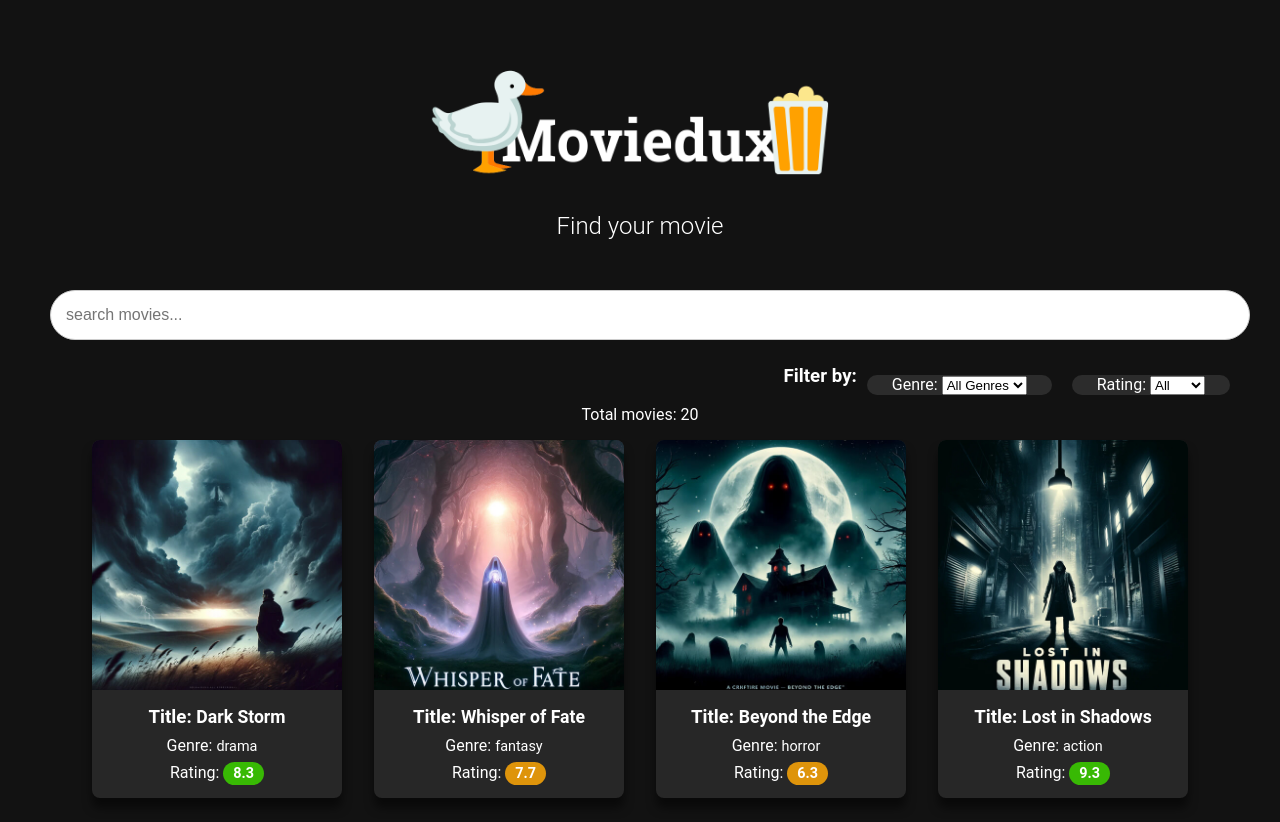
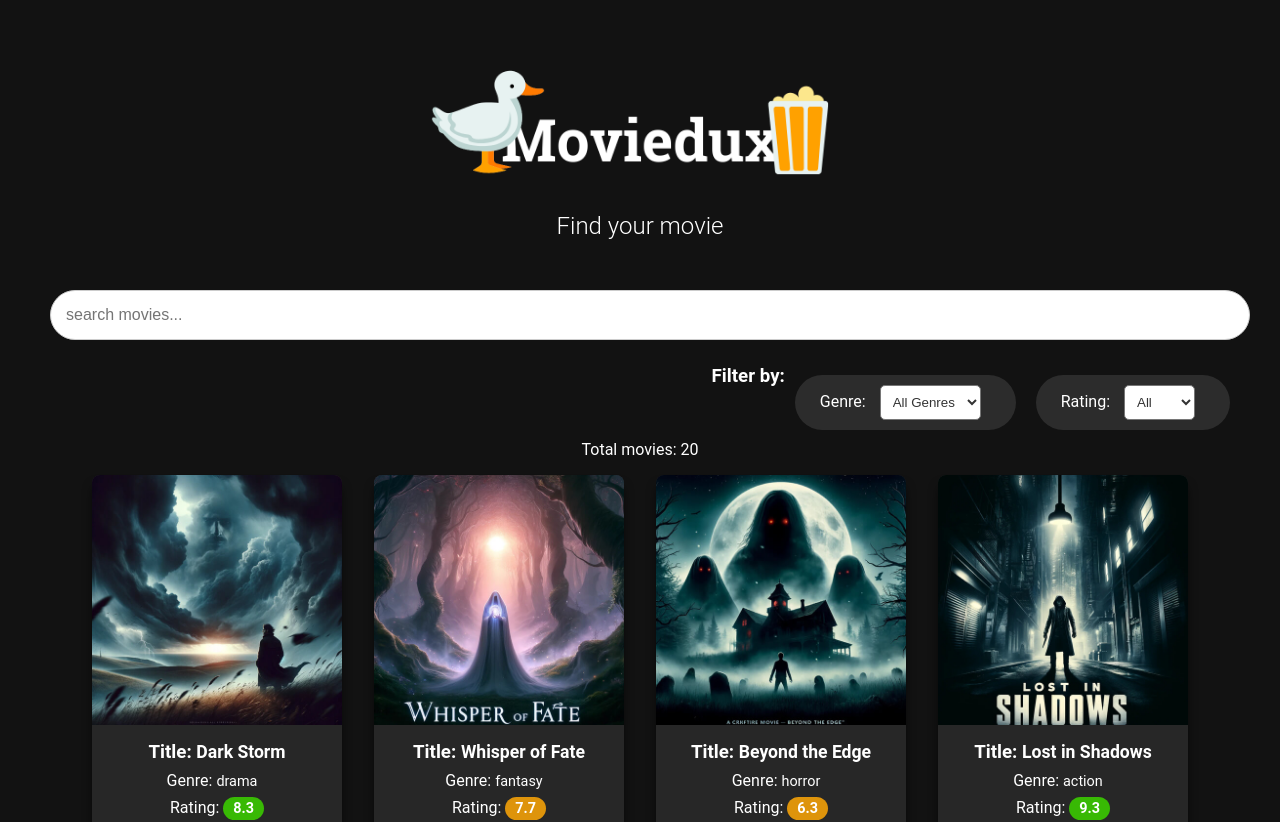
Before and after one commit to Annie92/react-test, a React (Create React App) app: page / in a window 1280 px wide. Shown: the top 822 px of the page. Built offline with nearby package versions, Linux system fonts and the light colour scheme.

Commit message:
Filter event handling: added onchange event and set genre,rating value with corresponding select dropdown change. Check in extension tool for tate changes when dropdown value changes

```diff
--- a/src/components/MoviesGrid.js
+++ b/src/components/MoviesGrid.js
@@ -17,6 +17,13 @@ export default function MoviesGrid() {
   const handleSearchChange = (e) => {
     setSearchTerm(e.target.value);
   };
+  const handleGenreChange = (e) => {
+    setGenre(e.target.value);
+  }
+  const handleRatingChange = (e) => {
+    setRating(e.target.value);
+  }
+
   const filteredMovies = movies.filter((movie) =>
     movie.title.toLowerCase().includes(searchTerm.toLowerCase())
   );
@@ -34,7 +41,7 @@ export default function MoviesGrid() {
         <h3>Filter by:</h3>
         <div className="filter-slot">
           <label>Genre: </label>
-          <select>
+          <select className="filter-dropdown" value={genre} onChange={handleGenreChange}>
             <option>All Genres</option>
             <option>Drama</option>
             <option>Horror</option>
@@ -44,7 +51,7 @@ export default function MoviesGrid() {
         </div>
         <div className="filter-slot">
           <label>Rating: </label>
-          <select>
+          <select className="filter-dropdown" value={rating} onChange={handleRatingChange}>
             <option>All</option>
             <option>Good</option>
             <option>Ok</option>
```
